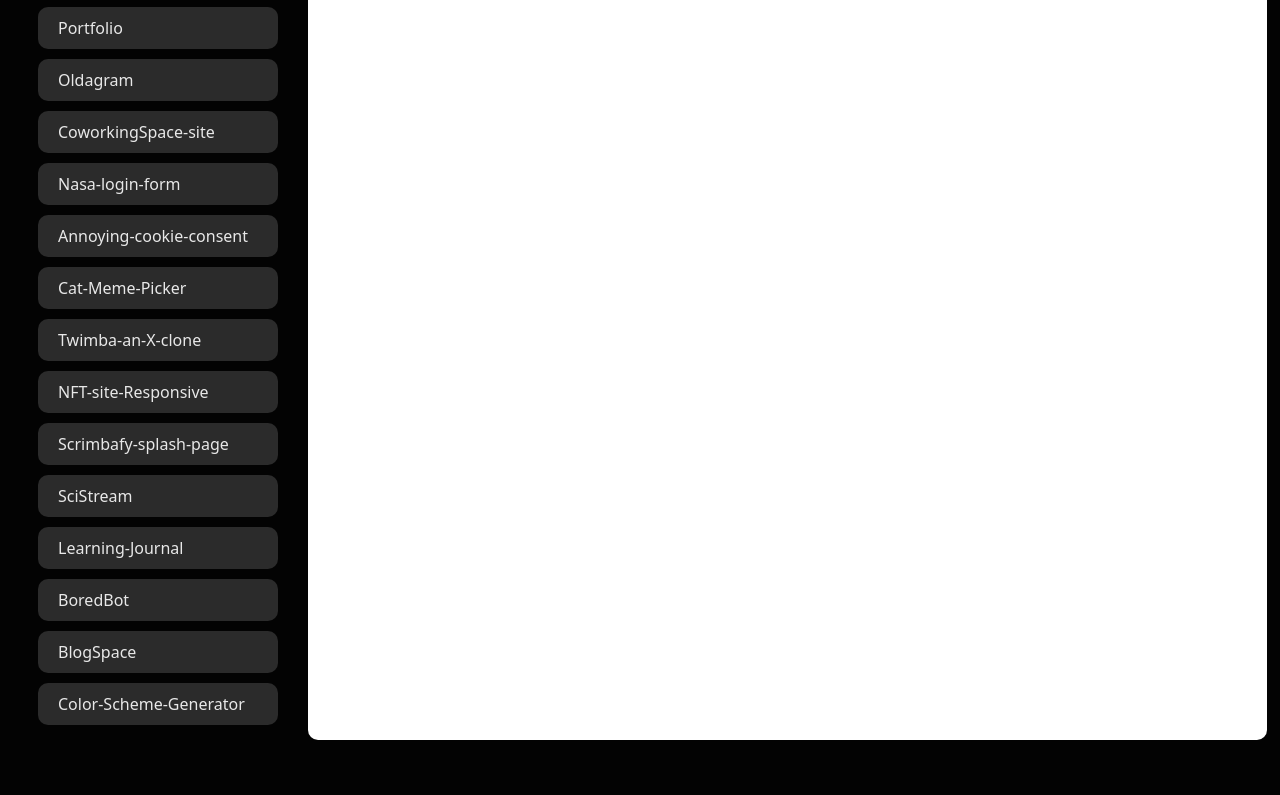
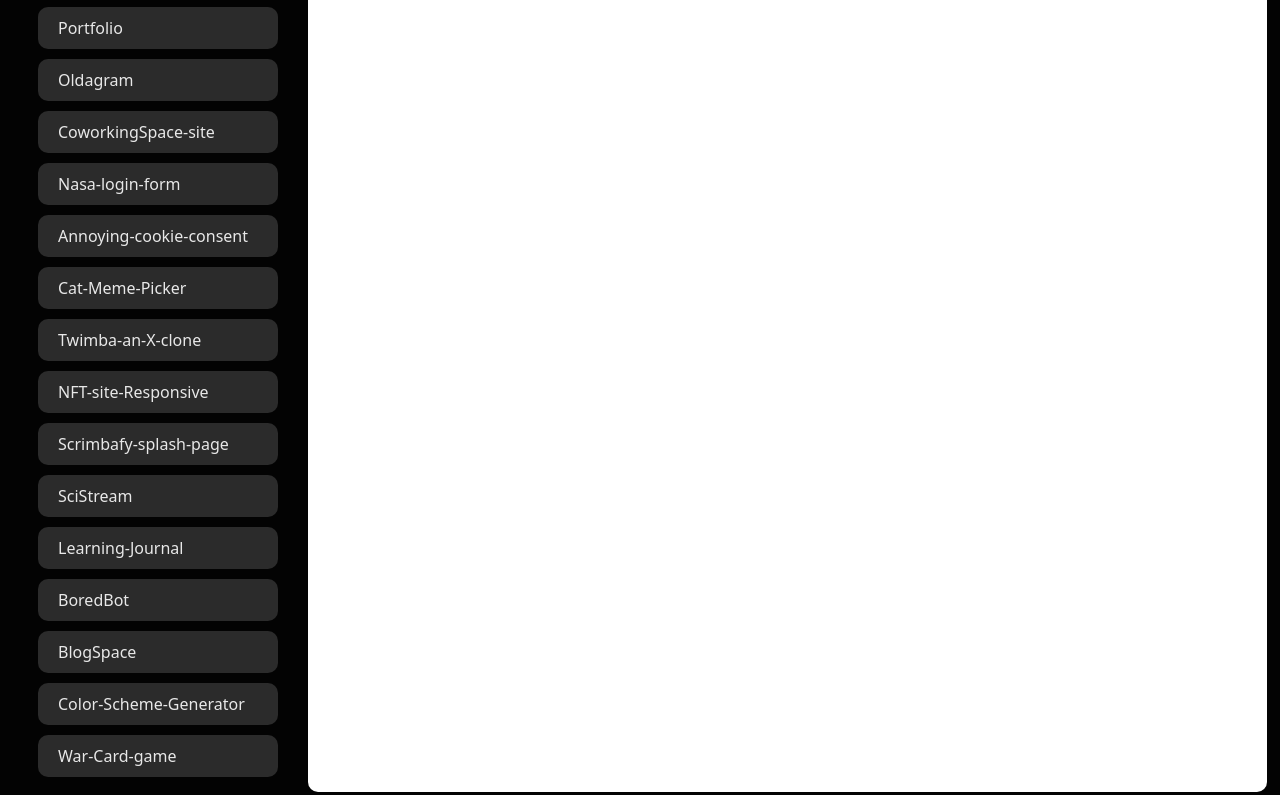
Before and after one commit to Delta-R-git/scrimba-projects, a browser extension: page index.html in a window 1280 px wide. Shown: the part 497-1292 px from the top of the page. Before the commit the page ends 1240 px from the top, so only its background shows below. Drawn offline with Linux system fonts and the light colour scheme.

Commit message:
update project list

```diff
--- a/index.html
+++ b/index.html
@@ -78,6 +78,9 @@
                 <li>
                     <a href="https://scrimba-projects-deltar.vercel.app/Color-Scheme-Generator/">Color-Scheme-Generator </a>
                 </li>
+                <li>
+                    <a href="https://scrimba-projects-deltar.vercel.app/War-Card-game/">War-Card-game </a>
+                </li>
             </ul>
         </section>
         <section class="preview" id="preview-el">
```
Also changed, not shown: README.md.
